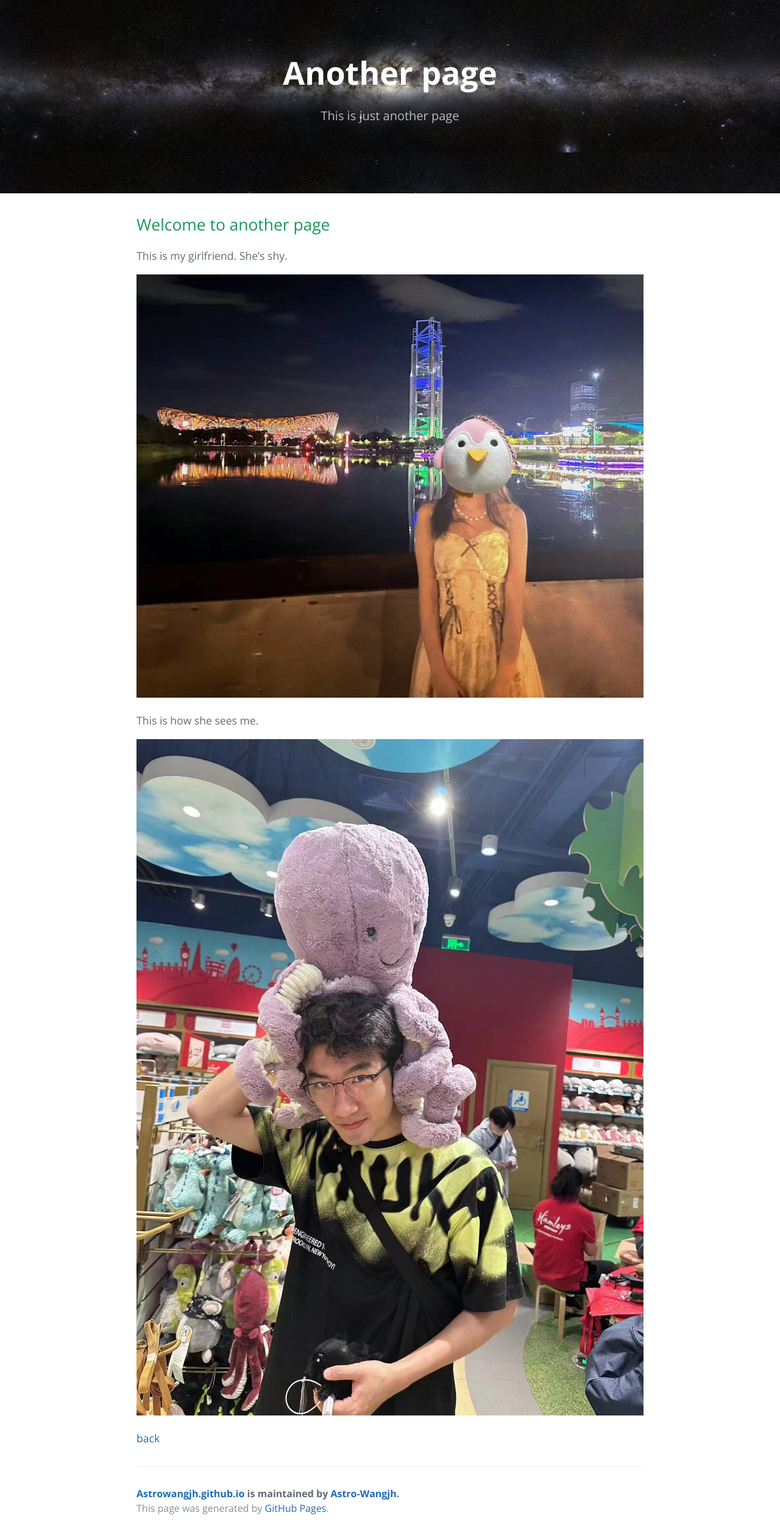
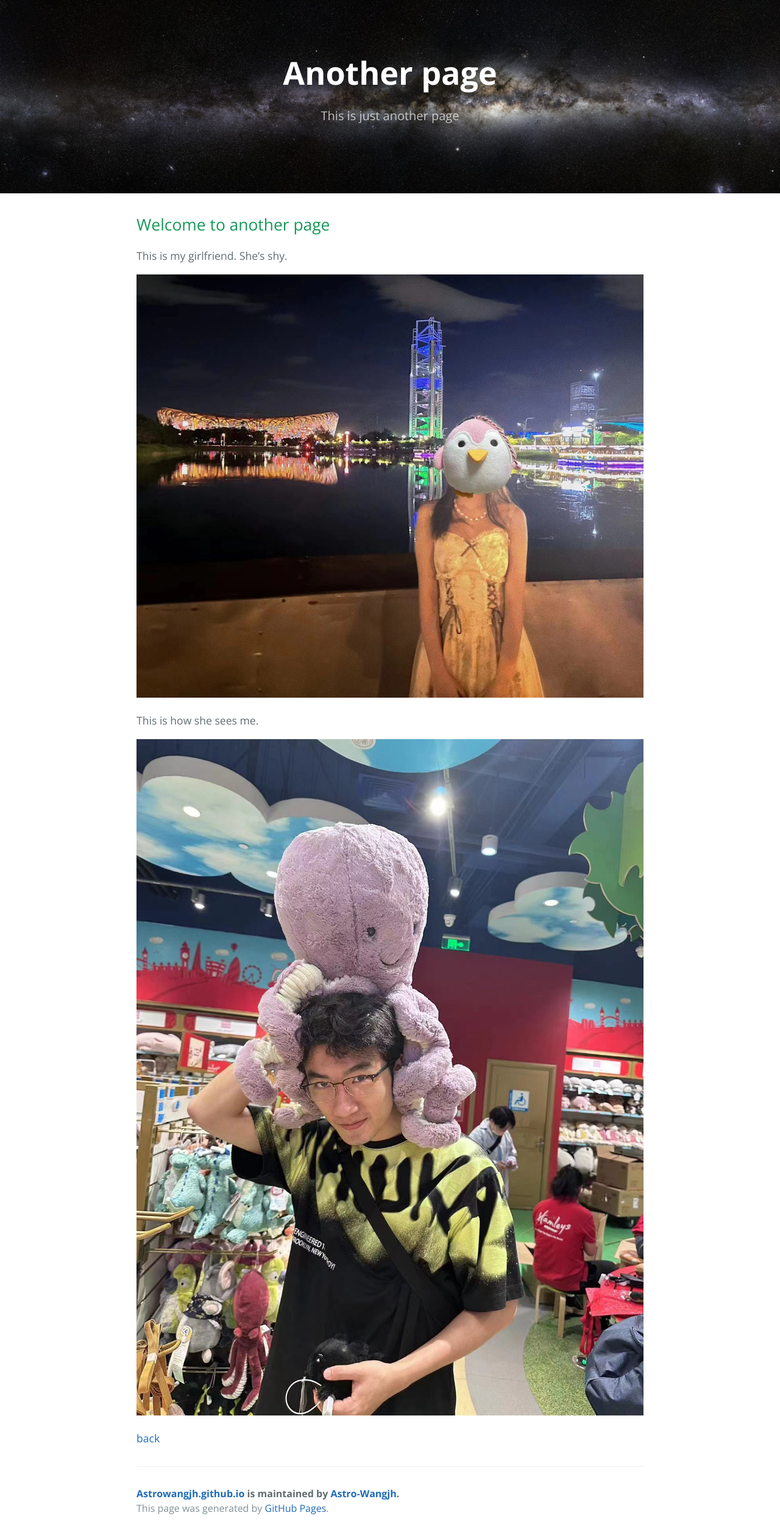
Before and after one commit to Astro-Wangjh/Astrowangjh.github.io, a Jekyll site: the page built from another-page.md, in a window 1280 px wide. Shown: the whole page at 61% size. Built offline with Jekyll 4.4.1, drawn with Linux system fonts in a browser that asks for light colours.

Commit message:
Update jekyll-theme-cayman.scss

```diff
--- a/_sass/jekyll-theme-cayman.scss
+++ b/_sass/jekyll-theme-cayman.scss
@@ -112,7 +112,8 @@ a {
 //  background-image: linear-gradient(120deg, $header-bg-color-secondary, $header-bg-color);
   //background-image: url('R-C.jpg');
   background-image: url('https://raw.githubusercontent.com/Astro-Wangjh/Astrowangjh.github.io/main/MW.jpg');
-  background-size: contain;
+  background-size: cover;
+  background-repeat: no-repeat;
 
   @include large {
     padding: 5rem 6rem;
```
